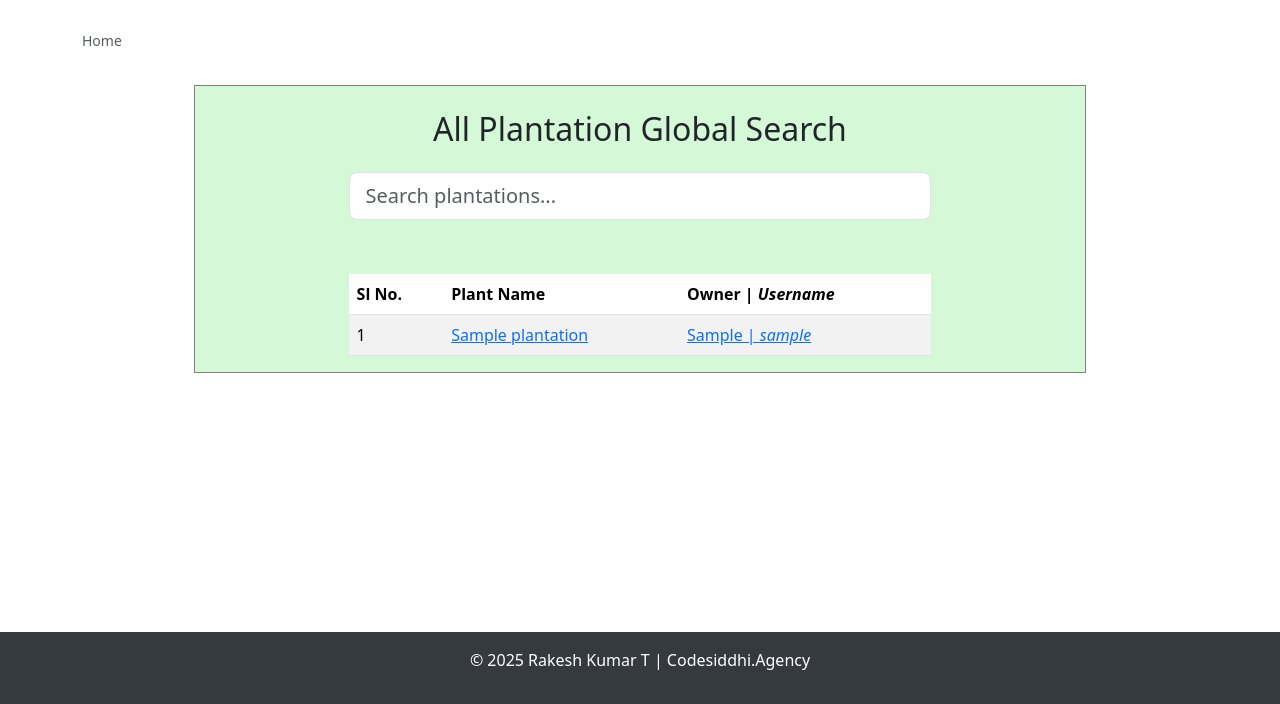
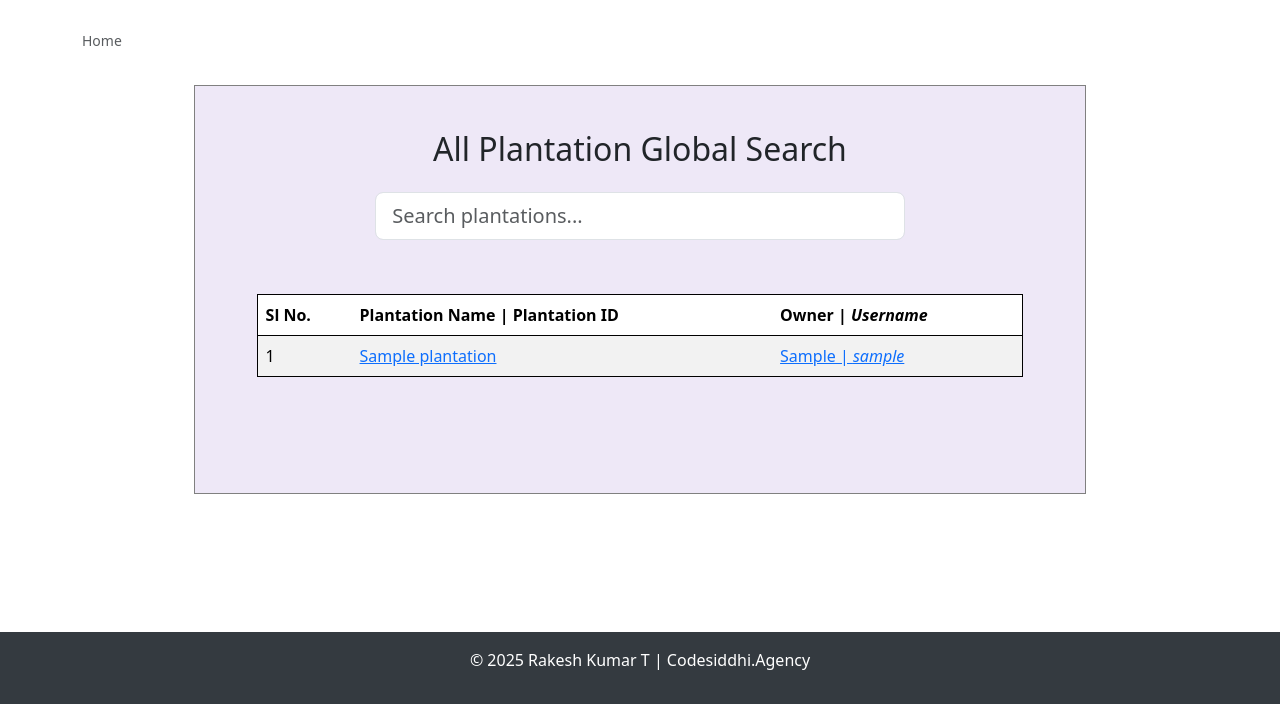
Before and after one commit to rakeshptajlapur/treeforlife_mvp, a Django app: page / in a window 1280 px wide. Shown: the part 96-800 px from the top of the page. Run offline with Django 5.2, Linux system fonts and the light colour scheme; tables that the repository leaves empty hold one stand-in row (values such as "Sample post").

Commit message:
slight UI enhancement in css for colors and padding etc.,

```diff
--- a/plantation/templates/plantation/homepage.html
+++ b/plantation/templates/plantation/homepage.html
@@ -3,7 +3,7 @@
 {% block title %}Homepage{% endblock %}
 
 {% block content %}
-    <div class="container" style="background-color: rgb(213, 249, 215);max-width: 80%; border: 1px grey solid;">
+    <div class="container" style="background-color: rgb(238, 232, 247);max-width: 80%; border: 1px grey solid; padding: 20px 50px 100px 50px;">
         <h2 class="text-center my-4">All Plantation Global Search</h2>
 
         <!-- Search Box -->
@@ -17,12 +17,12 @@
 
 
         <!-- Plantation Table -->
-        <div class="container" style="max-width: 70%; text-align: left;">
-            <table id="plantation-table" class="table table-striped">
+        <div class="container" style="max-width: ; text-align: left; ">
+            <table id="plantation-table" class="table table-striped" style="border: 1px solid black;">
                 <thead>
                     <tr>
                         <th>Sl No.</th>
-                        <th>Plant Name</th>
+                        <th>Plantation Name | Plantation ID</th>
                         <th>Owner | <i>Username</i></th>
                     </tr>
                 </thead>
--- a/plantation/templates/plantation/owner_details.html
+++ b/plantation/templates/plantation/owner_details.html
@@ -6,7 +6,7 @@
     <div class="container-fluid">
         <div class="row">
             <!-- Left Sidebar (30%) -->
-            <div class="col-md-3 bg-dark text-white" style="min-height: 600px; padding: 20px;">
+            <div class="col-md-3 bg-dark text-white" style="min-height: 400px; padding: 20px; margin-top: 30px;">
                 <h3>Owner Details</h3>
                 <hr>
                 <p><strong>Name:</strong> {{ owner.username }}</p>
--- a/plantation/templates/plantation/plantation_details.html
+++ b/plantation/templates/plantation/plantation_details.html
@@ -18,7 +18,7 @@
     </div>
 
     <!-- Timeline List Section (30%) -->
-    <div class="col-md-8 timeline" style="height: 400px; overflow-y: auto;">
+    <div class="col-md-8 timeline" style="height: 400px; overflow-y: auto; border: 1px solid grey; padding: 40px; border-radius: 5px; background-color: aliceblue;">
       <h3>Timelines</h3>
       <p>Click on a timeline to view its details and add comments.</p>
       <ul class="list-group">
--- a/plantation/templates/registration/login.html
+++ b/plantation/templates/registration/login.html
@@ -5,7 +5,7 @@
 {% block title %}Login{% endblock %}
 
 {% block content %}
-<div class="container d-flex justify-content-center align-items-center" style="min-height: 500px; background-color: rgb(213, 249, 215); width: 70%; border: 1px solid grey;">
+<div class="container d-flex justify-content-center align-items-center" style="min-height: 500px; background-color: rgb(238, 232, 247); width: 70%; border: 1px solid grey;">
     <div class="card p-4" style="max-width: 400px; width: 100%; border-radius: 10px; box-shadow: 0 4px 8px rgba(0, 0, 0, 0.1);">
         <h2 class="text-center mb-4">Plantation |  <i>OwnerLogin</i></h2>
         <form method="POST" class="needs-validation" novalidate>
```
